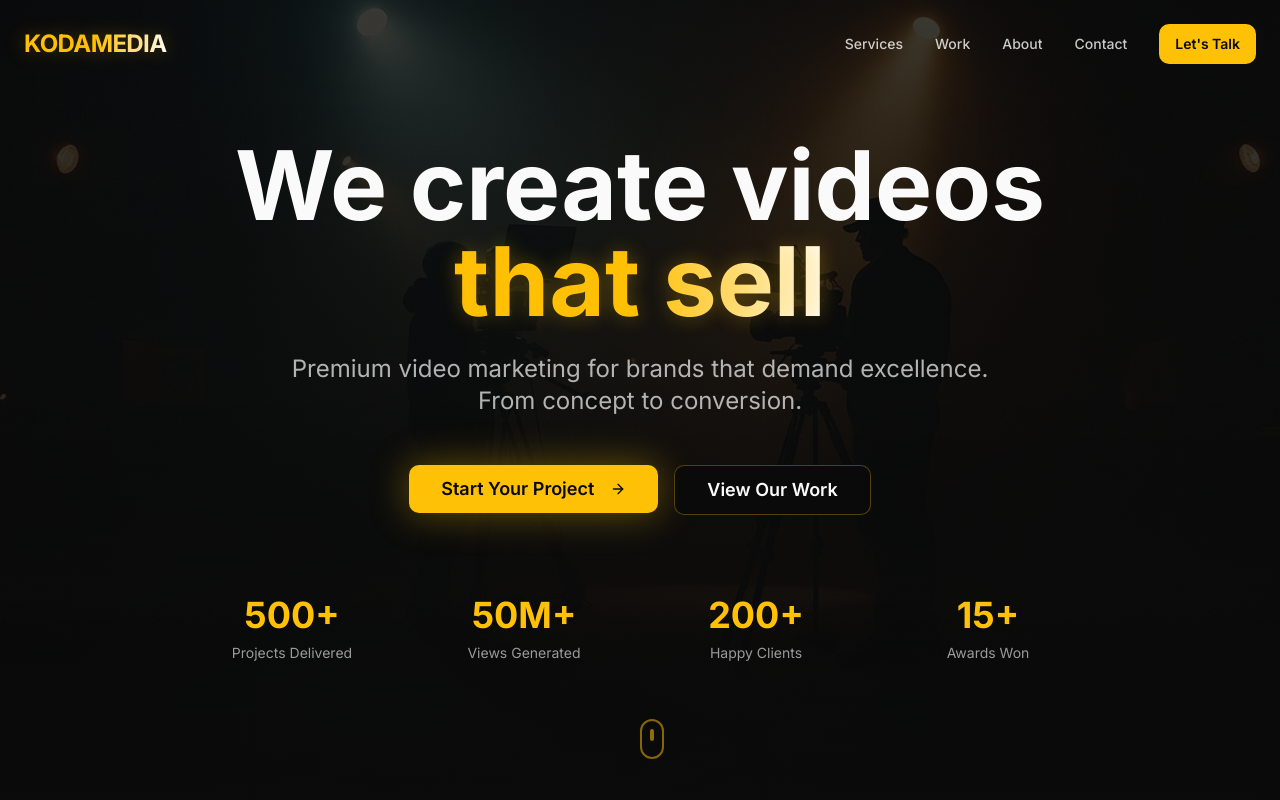
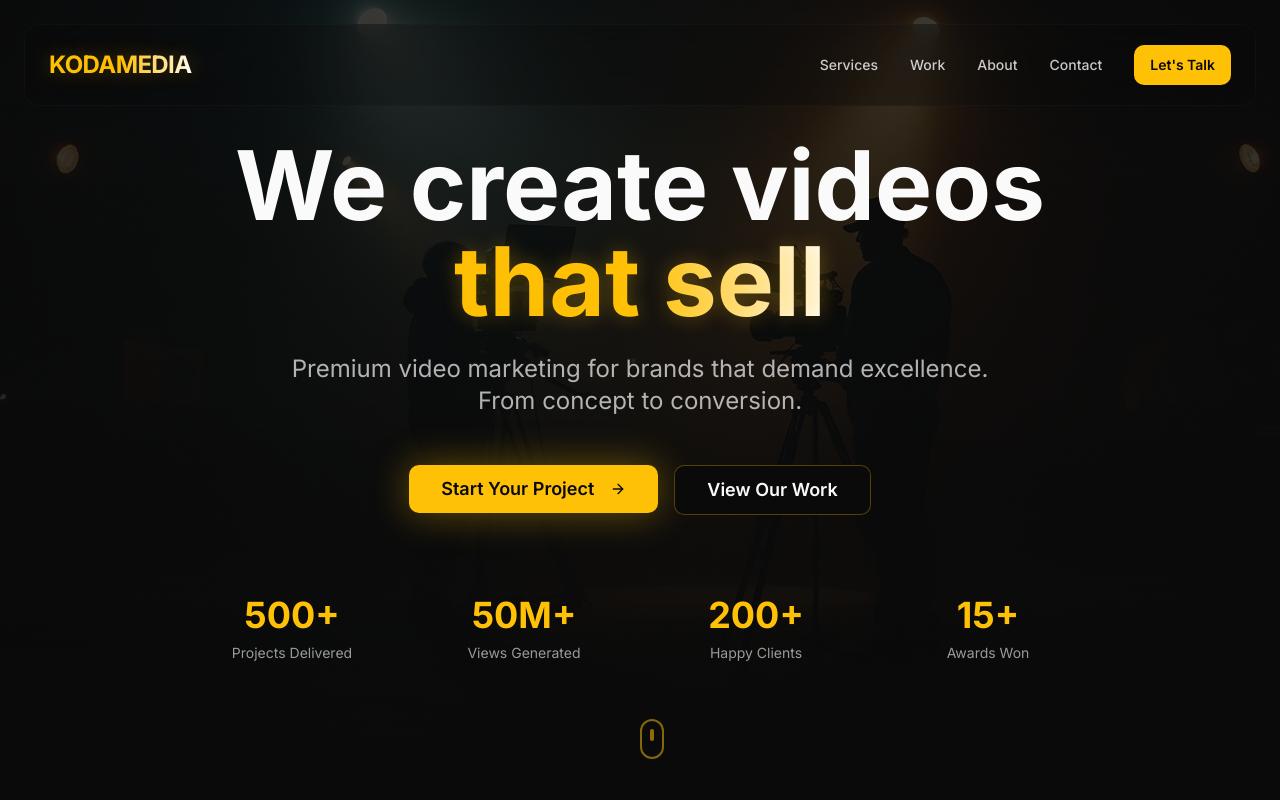
Before and after one commit to Wasiewicz11/kodamedia-premium-motion, a React (Vite) app: page / in a window 1280 px wide. Shown: the top 800 px of the page. Built offline with nearby package versions, Linux system fonts and the light colour scheme; the HTML template or start-up script is replaced by a standard one.

Commit message:
Refactor navigation bar

```diff
--- a/src/components/Navigation.tsx
+++ b/src/components/Navigation.tsx
@@ -25,9 +25,10 @@ const Navigation = () => {
   };
 
   return (
+    <div className="fixed top-6 left-6 right-6 z-50">
       <nav
-      className={`fixed top-0 left-0 right-0 z-50 transition-smooth ${
-        isScrolled ? "surface-darker py-4 backdrop-blur-lg bg-opacity-90" : "py-6"
+        className={`transition-smooth backdrop-blur-2xl bg-background/30 border border-border/20 rounded-2xl ${
+          isScrolled ? "py-4 shadow-2xl" : "py-5"
         }`}
       >
         <div className="container mx-auto px-6 flex items-center justify-between">
@@ -67,7 +68,7 @@ const Navigation = () => {
 
         {/* Mobile Menu */}
         {isMobileMenuOpen && (
-        <div className="md:hidden surface-darker mt-4 py-6 px-6 space-y-4 animate-fade-in">
+          <div className="md:hidden mt-4 py-6 px-6 space-y-4 animate-fade-in backdrop-blur-2xl bg-background/40 rounded-xl border border-border/20">
             {navItems.map((item) => (
               <button
                 key={item}
@@ -87,6 +88,7 @@ const Navigation = () => {
           </div>
         )}
       </nav>
+    </div>
   );
 };
 
```
Lines whose indentation alone changed are shown as unchanged.
